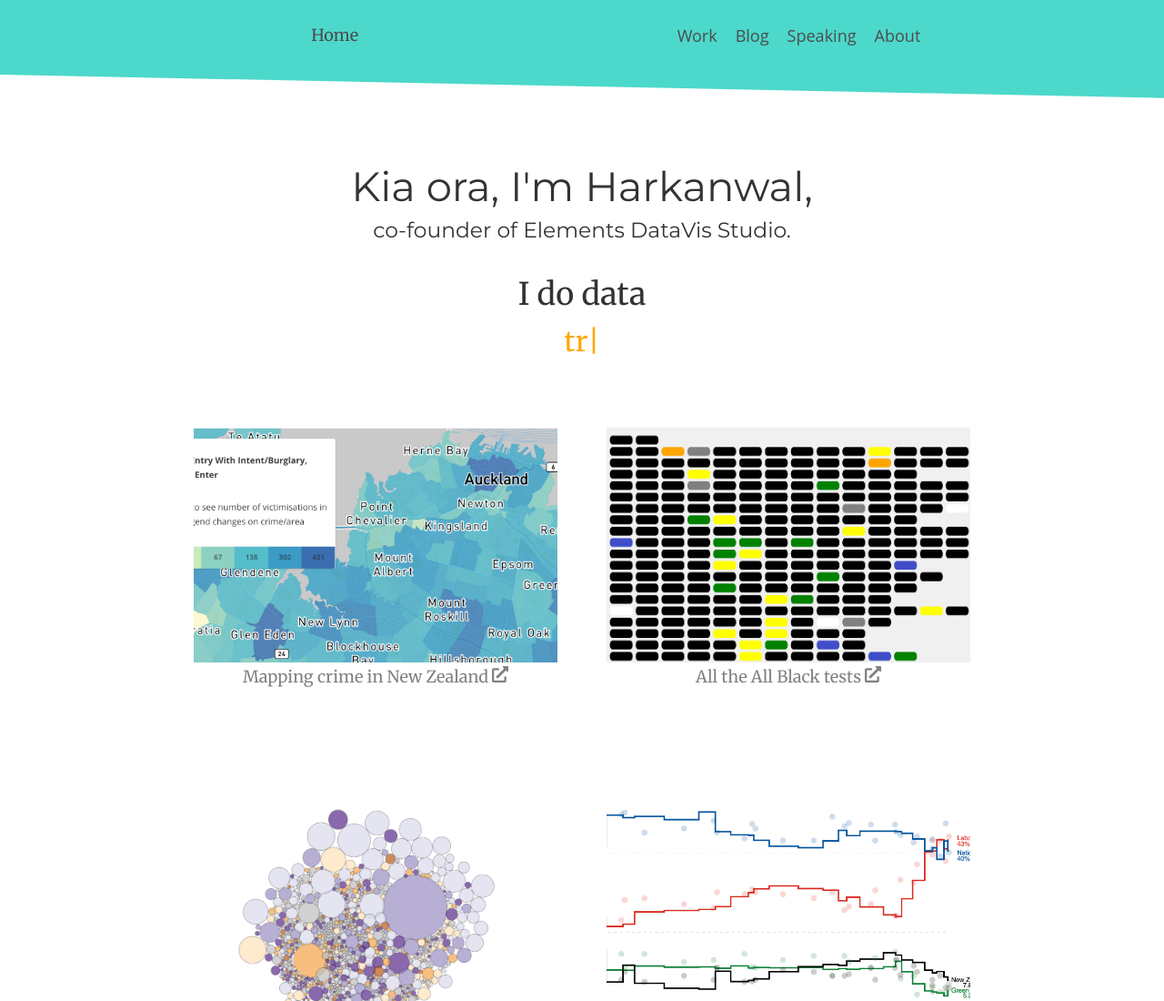
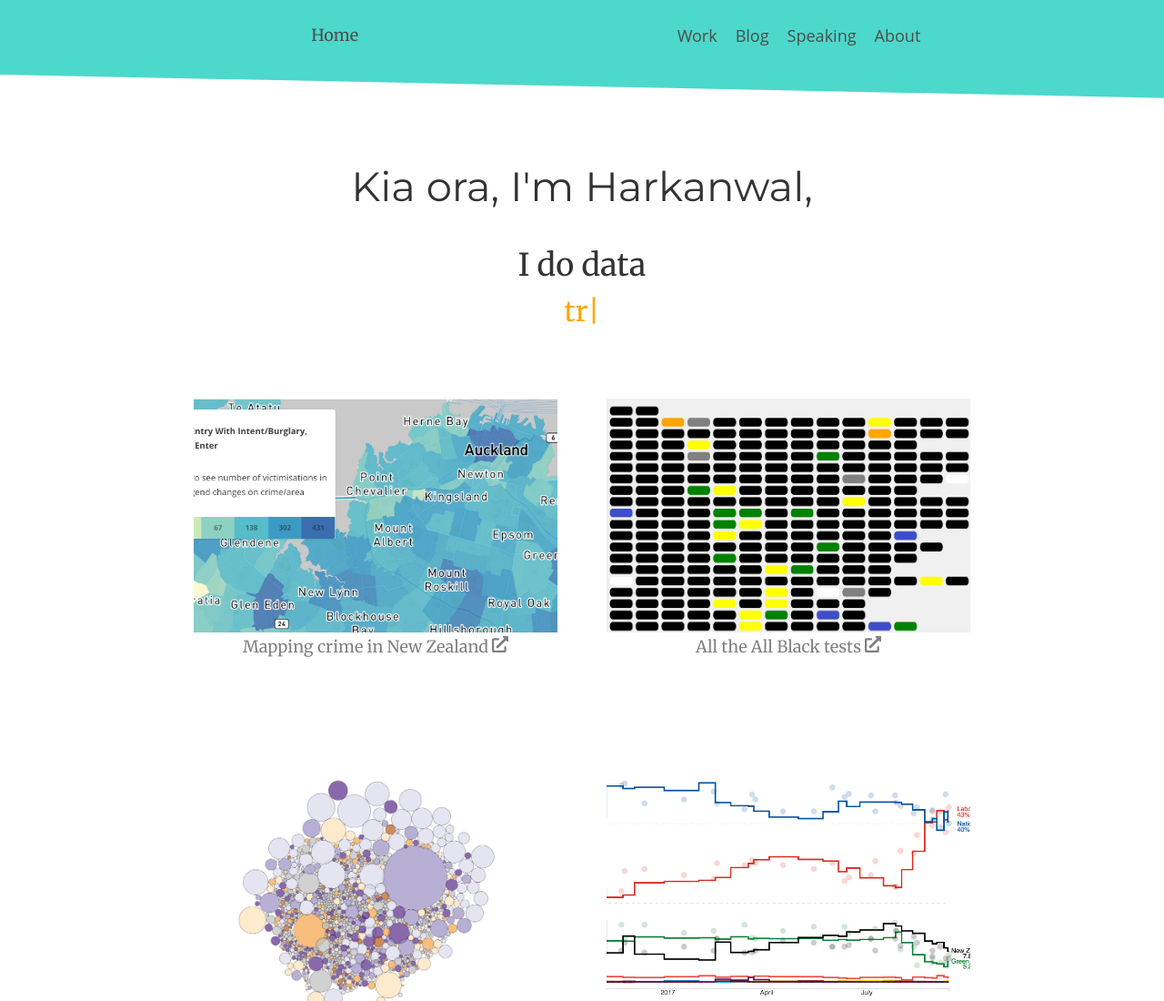
Before and after one commit to harkanwals/harkanwal_nz, a Gatsby site: page / in a window 1280 px wide. Shown: the top 1100 px of the page at 91% size. Built offline with nearby package versions, Linux system fonts and the light colour scheme; Gatsby itself is replaced by a stand-in of ours; some packages are replaced by stand-ins of ours.

Commit message:
Fix homepage

```diff
--- a/src/pages/index.js
+++ b/src/pages/index.js
@@ -42,11 +42,6 @@ const NameText = styled.div`
   font-size: 2.5rem;
 `;
 
-const ElementsText = styled.div`
-  margin-top: -30px;
-  font-size: 1.3rem;
-`;
-
 const ImageWrapper = styled.div`
   display: flex;
   flex: row;
@@ -59,9 +54,6 @@ export default ({ data }) => (
     <div>
       <NameWrapper>
         <NameText>Kia ora, I'm Harkanwal,</NameText>
-      </NameWrapper>
-      <NameWrapper>
-        <ElementsText>co-founder of Elements DataVis Studio.</ElementsText>
       </NameWrapper>
       <TypistWrapper>I do data</TypistWrapper>
       <TypewriterWrapper>
```
